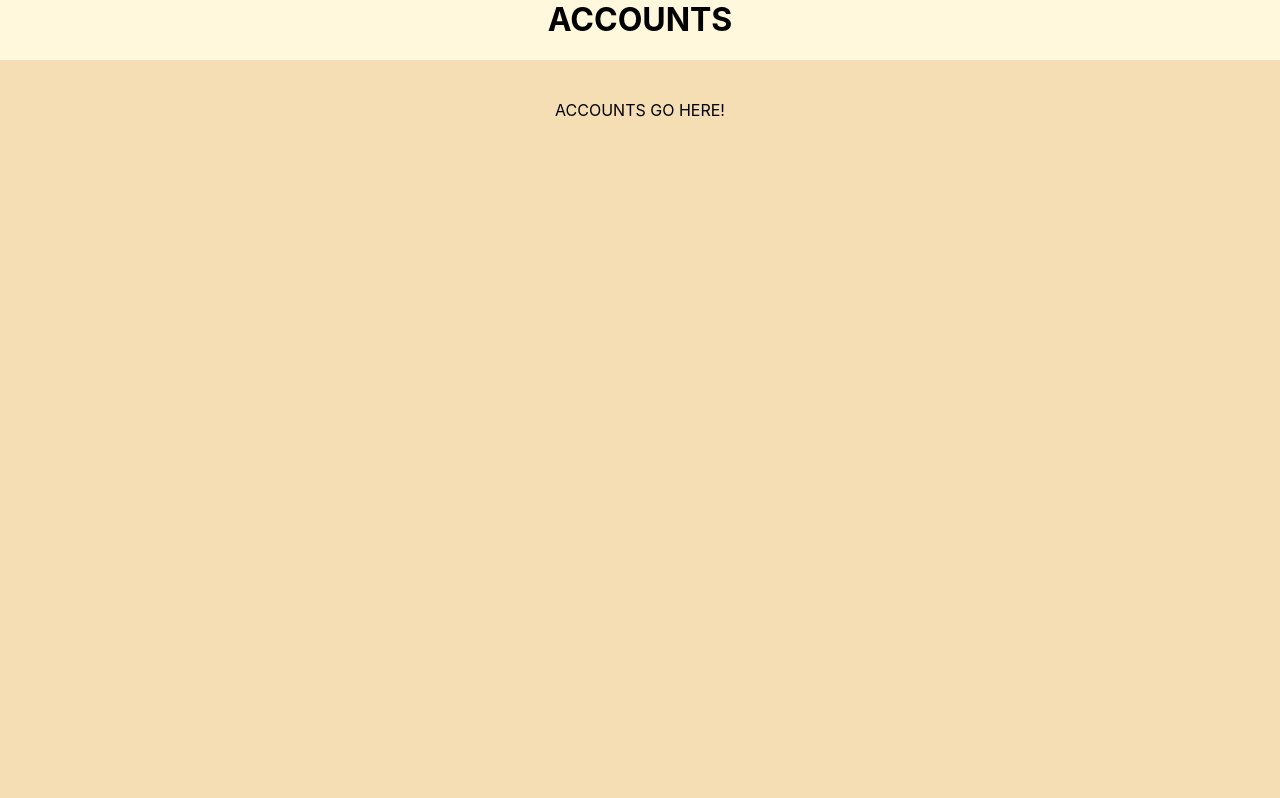
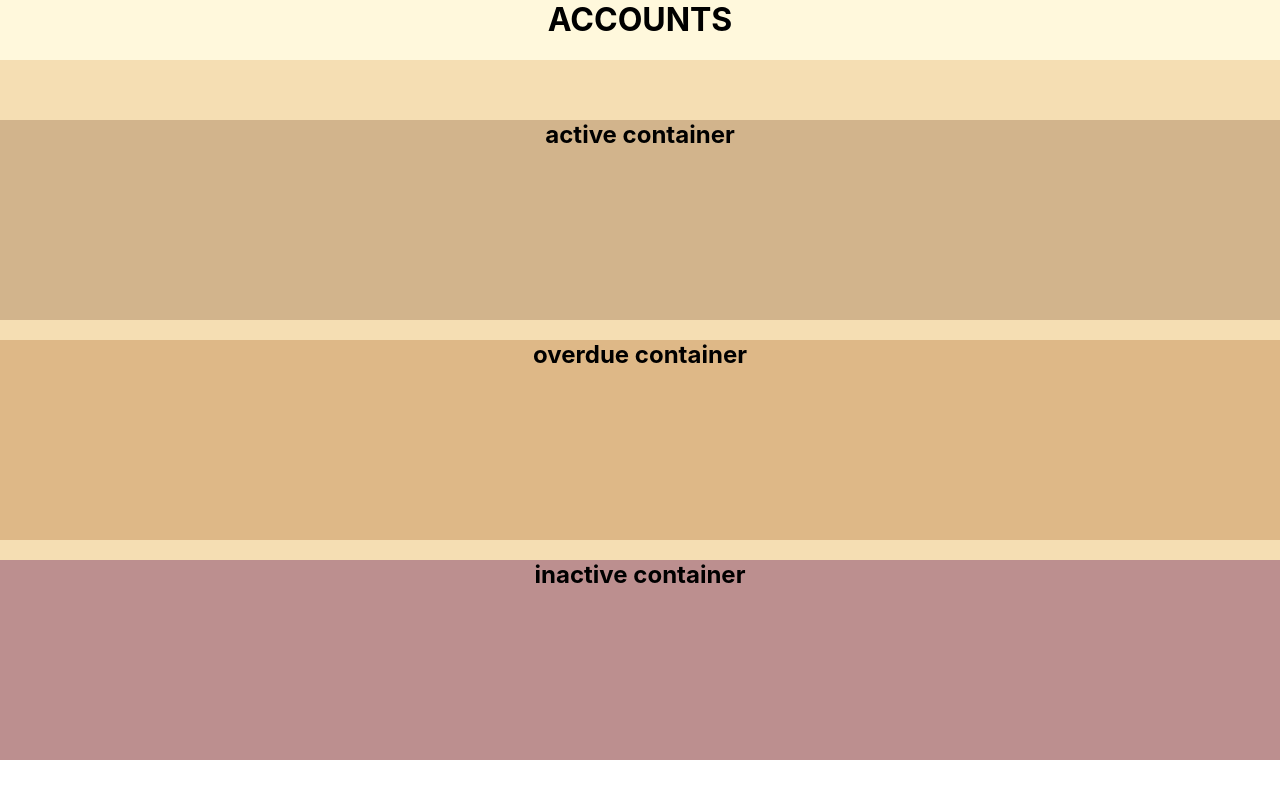
Before and after one commit to Jessiewithani/Frontier-test, a React (Create React App) app in the folder frontier-test/: page / in a window 1280 px wide. Shown: the top 798 px of the page. Built offline with nearby package versions, Linux system fonts and the light colour scheme; no server answers.

Commit message:
Make different account containers

```diff
--- a/frontier-test/src/AccountsContainer.css
+++ b/frontier-test/src/AccountsContainer.css
@@ -1,5 +1,5 @@
 .accounts-container {
     background-color: wheat;
-    height: 100vh;
+    height: 100% vh;
     padding-top: 40px;
 }
--- a/frontier-test/src/AccountsContainer.js
+++ b/frontier-test/src/AccountsContainer.js
@@ -1,9 +1,22 @@
 import React from 'react';
-import './AccountsContainer.css'
+import './AccountsContainer.css';
+import ActiveContainer from './ActiveContainer';
+import OverdueContainer from './OverdueContainer';
+import InactiveContainer from './InactiveContainer';
+
+// in this component, this is where I want to render my other account containers
+// --> active
+// --> overdue
+// --> inactive
 
 const AccountsContainer = () => {
     return (
-        <div className="accounts-container">ACCOUNTS GO HERE!</div>
+        <div className="accounts-container">
+            <ActiveContainer />
+            <OverdueContainer />
+            <InactiveContainer />
+        </div>
+
     )
 }
 
--- /dev/null
+++ b/frontier-test/src/ActiveContainer.css
@@ -0,0 +1,4 @@
+.active-container {
+    background-color: tan;
+    height: 200px;
+}
--- /dev/null
+++ b/frontier-test/src/ActiveContainer.js
@@ -0,0 +1,12 @@
+import React from 'react';
+import './ActiveContainer.css';
+
+const ActiveContainer = () => {
+    return(
+        <div className="active-container">
+            <h2>active container</h2>
+        </div>
+    )
+}
+
+export default ActiveContainer;
--- /dev/null
+++ b/frontier-test/src/InactiveContainer.css
@@ -0,0 +1,4 @@
+.inactive-container {
+    background-color: rosybrown;
+    height: 200px;
+}
--- /dev/null
+++ b/frontier-test/src/InactiveContainer.js
@@ -0,0 +1,12 @@
+import React from 'react';
+import './InactiveContainer.css';
+
+const InactiveContainer = () => {
+    return (
+        <div className="inactive-container">
+            <h2>inactive container</h2>
+        </div>
+    )
+}
+
+export default InactiveContainer;
--- /dev/null
+++ b/frontier-test/src/OverdueContainer.css
@@ -0,0 +1,4 @@
+.overdue-container {
+    background-color: burlywood;
+    height: 200px;
+}
--- /dev/null
+++ b/frontier-test/src/OverdueContainer.js
@@ -0,0 +1,12 @@
+import React from 'react';
+import './OverdueContainer.css';
+
+const OverdueContainer = () => {
+    return(
+        <div className="overdue-container">
+            <h2>overdue container</h2>
+        </div>
+    )
+}
+
+export default OverdueContainer;
```
